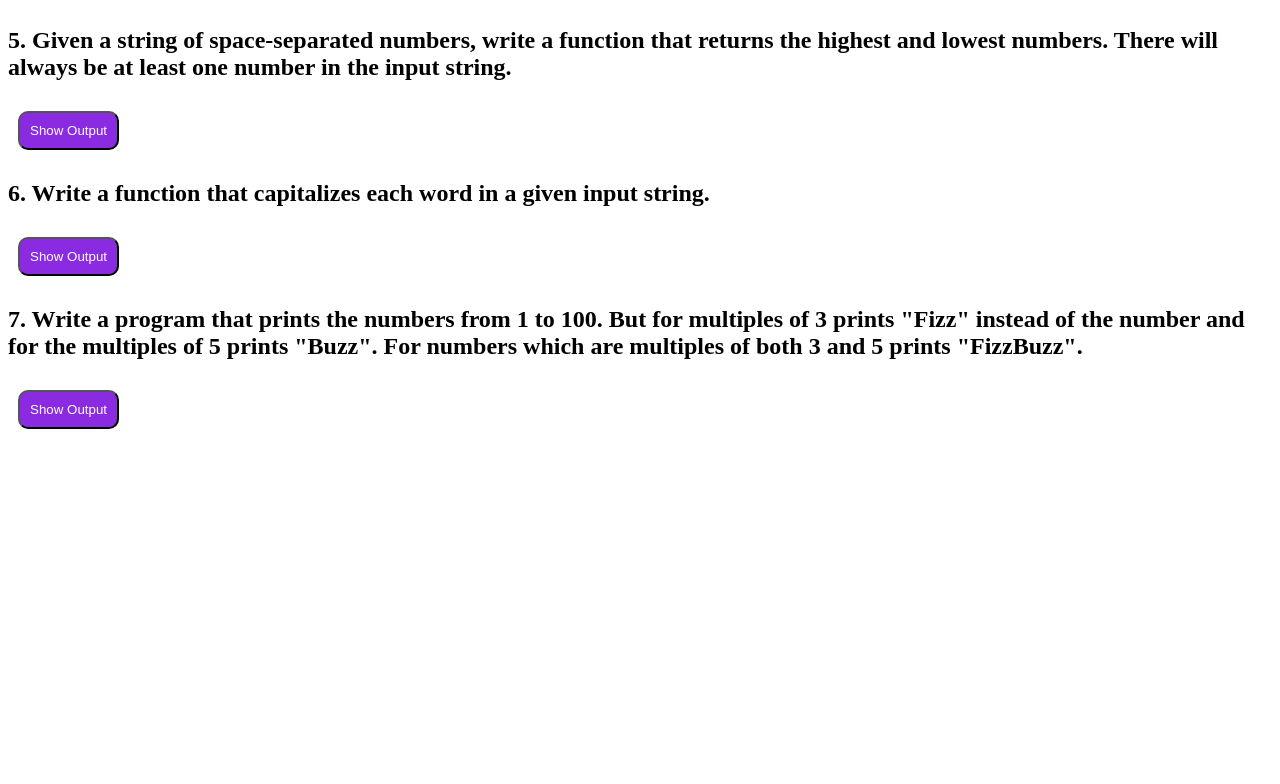
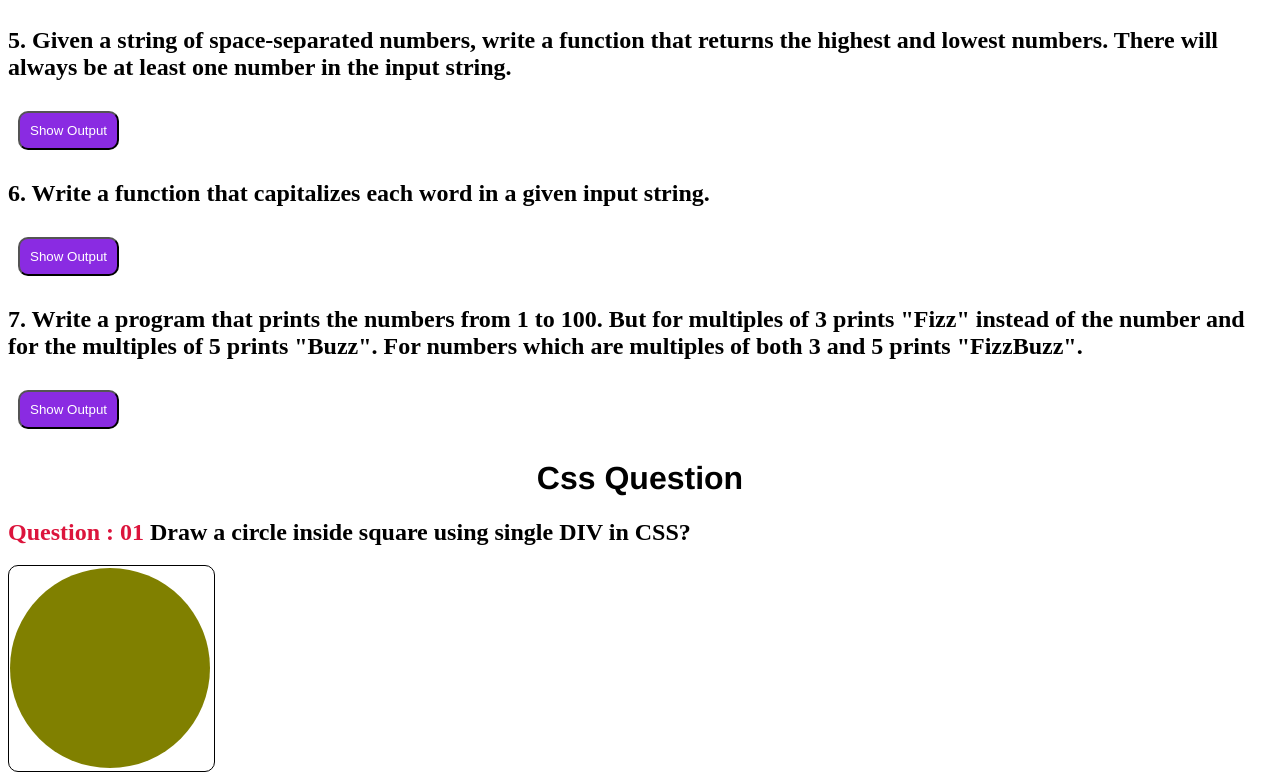
Before and after one commit to sonali251997/JavaScript-Challenges, a plain HTML site: page index.html in a window 1280 px wide. Shown: the part 637-1421 px from the top of the page. Before the commit the page ends 1094 px from the top, so only its background shows below. Drawn offline with Linux system fonts and the light colour scheme.

Commit message:
add new program

```diff
--- a/index.html
+++ b/index.html
@@ -87,6 +87,16 @@
       </button>
       <h3 id="text4"></h3>
     </div>
+
+    <div>
+      <h1 class="heading">Css Question</h1>
+      <h2>
+        <span style="color: crimson">Question : 01 </span> Draw a circle inside
+        square using single DIV in CSS?
+      </h2>
+      <div class="circle"></div>
+    </div>
+
     <script src="script.js"></script>
   </body>
 </html>
--- a/style.css
+++ b/style.css
@@ -19,3 +19,24 @@
   background-color: blueviolet;
   color: #fff;
 }
+
+.circle {
+  width: 205px;
+  height: 205px;
+  display: inline-block;
+  border: #000 solid 1px;
+  border-radius: 10px;
+  position: relative;
+}
+
+.circle::before {
+  display: block;
+  position: absolute;
+  top: 2px;
+  left: 1px;
+  border-radius: 50%;
+  background: olive;
+  width: 200px;
+  height: 200px;
+  content: " ";
+}
```
